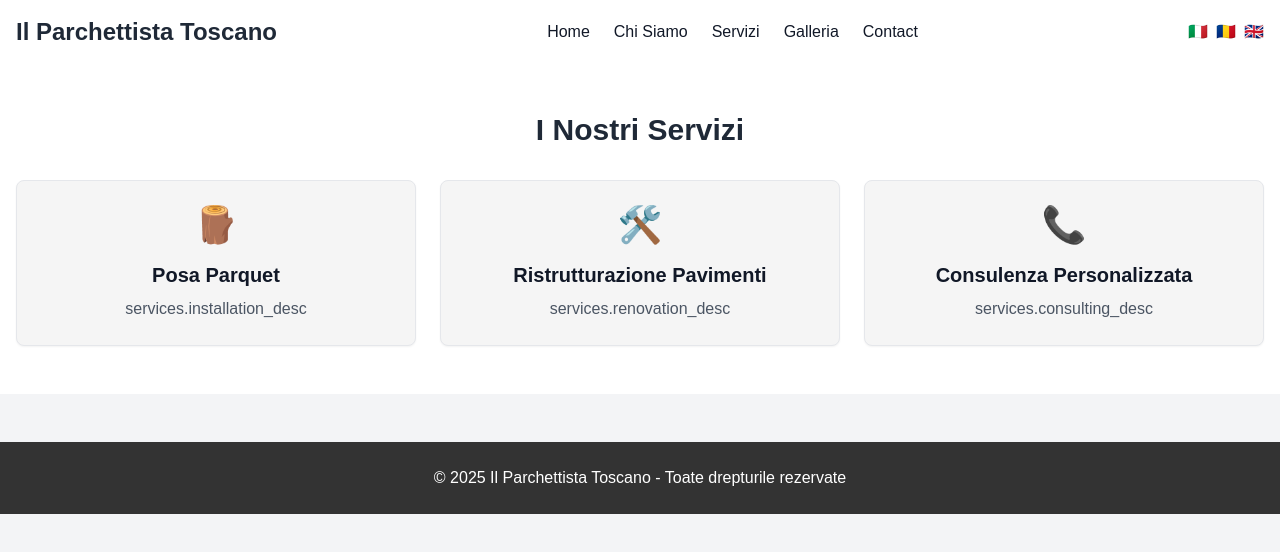
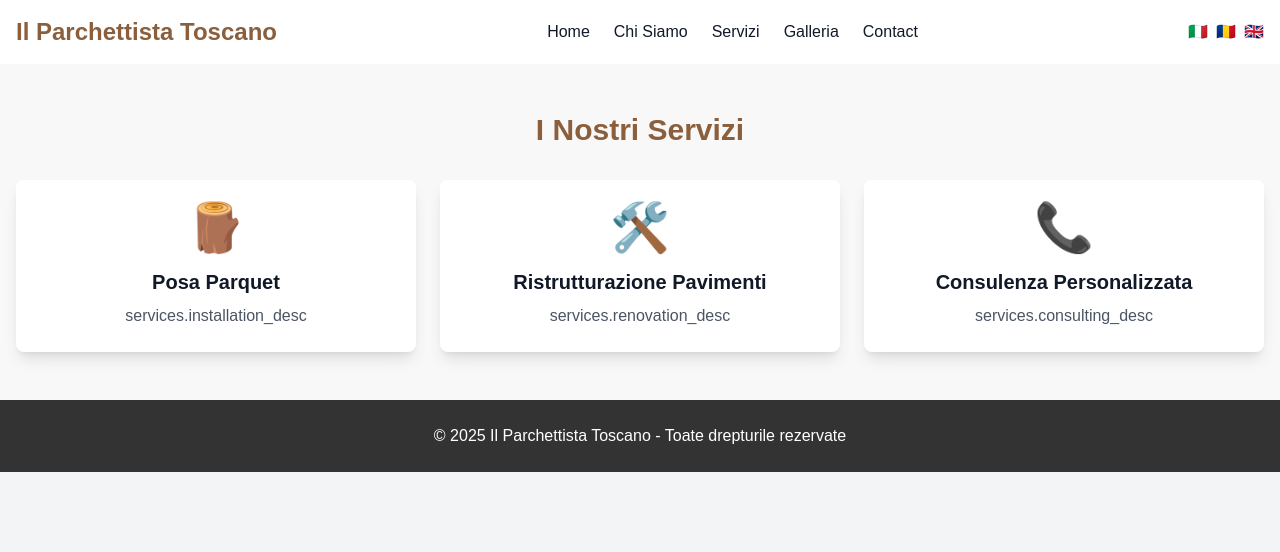
Before and after one commit to CristiSanduX/ilparchettistatoscano, a React (Vite) app in the folder ilparchettistatoscano/: page /services in a window 1280 px wide. Shown: the top 552 px of the page. Built offline with nearby package versions, Linux system fonts and the light colour scheme.

Commit message:
Improved styling

```diff
--- a/ilparchettistatoscano/src/components/Footer.jsx
+++ b/ilparchettistatoscano/src/components/Footer.jsx
@@ -1,9 +1,7 @@
 function Footer() {
   return (
-      <footer className="bg-[#333] text-white py-6 mt-12">
-        <div className="container mx-auto text-center">
+    <footer className="bg-[#333] text-white text-center py-6">
       <p>&copy; 2025 Il Parchettista Toscano - Toate drepturile rezervate</p>
-        </div>
     </footer>
   )
 }
--- a/ilparchettistatoscano/src/components/Header.jsx
+++ b/ilparchettistatoscano/src/components/Header.jsx
@@ -9,7 +9,7 @@ function Header() {
   return (
     <header className="bg-white shadow-md">
       <div className="container mx-auto px-4 py-4 flex justify-between items-center">
-        <div className="text-2xl font-bold text-gray-800">Il Parchettista Toscano</div>
+        <div className="text-2xl font-bold text-[#8B5E3C]">Il Parchettista Toscano</div>
         <nav className="space-x-6 hidden md:block">
           <Link to="/" className="hover:text-[#8B5E3C] font-medium">Home</Link>
           <Link to="/about" className="hover:text-[#8B5E3C] font-medium">Chi Siamo</Link>
--- a/ilparchettistatoscano/src/pages/Contact.jsx
+++ b/ilparchettistatoscano/src/pages/Contact.jsx
@@ -4,17 +4,17 @@ function Contact() {
   const { t } = useTranslation()
 
   return (
-    <div className="bg-white py-12">
+    <section className="py-12 bg-white">
       <div className="container mx-auto px-4">
-        <h2 className="text-3xl font-bold text-gray-800 mb-8 text-center">{t('contact.title')}</h2>
+        <h2 className="text-3xl font-bold text-center text-[#8B5E3C] mb-6">{t('contact.title')}</h2>
         <p className="text-center text-gray-600 mb-8">{t('contact.description')}</p>
-        <div className="text-center space-y-4">
+        <div className="text-center space-y-3">
           <p>📞 +39 123 456 7890</p>
           <p>📱 WhatsApp: +39 123 456 7890</p>
           <p>📧 contact@ilparchettistatoscano.com</p>
         </div>
       </div>
-    </div>
+    </section>
   )
 }
 
--- a/ilparchettistatoscano/src/pages/Gallery.jsx
+++ b/ilparchettistatoscano/src/pages/Gallery.jsx
@@ -1,23 +1,23 @@
 function Gallery() {
     const images = [
-      '/images/sample1.jpg',
-      '/images/sample2.jpg',
-      '/images/sample3.jpg'
+      '/images/gallery1.jpg',
+      '/images/gallery2.jpg',
+      '/images/gallery3.jpg'
     ]
 
     return (
-      <div className="bg-white py-12">
+      <section className="py-12">
         <div className="container mx-auto px-4">
-          <h2 className="text-3xl font-bold text-gray-800 mb-8 text-center">Galleria</h2>
+          <h2 className="text-3xl font-bold text-center text-[#8B5E3C] mb-8">Galleria</h2>
           <div className="grid grid-cols-1 md:grid-cols-3 gap-4">
             {images.map((src, index) => (
               <div key={index} className="overflow-hidden rounded-lg shadow">
-                <img src={src} alt={`Gallery Image ${index + 1}`} className="w-full h-60 object-cover"/>
+                <img src={src} alt={`Gallery Image ${index + 1}`} className="w-full h-64 object-cover hover:scale-105 transition-transform" />
               </div>
             ))}
           </div>
         </div>
-      </div>
+      </section>
     )
   }
 
--- a/ilparchettistatoscano/src/pages/Home.jsx
+++ b/ilparchettistatoscano/src/pages/Home.jsx
@@ -4,15 +4,15 @@ function Home() {
   const { t } = useTranslation()
 
   return (
-    <div className="min-h-screen bg-[#F5F5F5] flex items-center justify-center">
-      <div className="text-center px-6">
-        <h1 className="text-4xl font-bold text-gray-800 mb-4">{t('home.welcome')}</h1>
-        <p className="text-gray-600 mb-6">{t('home.description')}</p>
-        <a href="/contact" className="inline-block bg-[#8B5E3C] text-white px-6 py-3 rounded hover:bg-[#714c2e] transition">
+    <section className="h-[90vh] flex flex-col justify-center items-center text-center bg-cover bg-center" style={{ backgroundImage: "url('/images/parquet-hero.jpg')" }}>
+      <div className="bg-black bg-opacity-50 p-6 rounded-lg">
+        <h1 className="text-4xl md:text-5xl font-bold text-white">{t('home.welcome')}</h1>
+        <p className="text-white mt-4">{t('home.description')}</p>
+        <a href="/contact" className="mt-6 inline-block bg-[#8B5E3C] text-white px-6 py-3 rounded hover:bg-[#714c2e] transition">
           {t('home.cta')}
         </a>
       </div>
-    </div>
+    </section>
   )
 }
 
--- a/ilparchettistatoscano/src/pages/Services.jsx
+++ b/ilparchettistatoscano/src/pages/Services.jsx
@@ -10,20 +10,20 @@ function Services() {
   ]
 
   return (
-    <div className="bg-white py-12">
+    <section className="py-12 bg-[#f8f8f8]">
       <div className="container mx-auto px-4">
-        <h2 className="text-3xl font-bold text-gray-800 mb-8 text-center">{t('services.title')}</h2>
+        <h2 className="text-3xl font-bold text-center text-[#8B5E3C] mb-8">{t('services.title')}</h2>
         <div className="grid grid-cols-1 md:grid-cols-3 gap-6">
           {services.map(({ key, icon }) => (
-            <div key={key} className="p-6 border rounded-lg shadow-sm bg-[#F5F5F5] text-center">
-              <div className="text-4xl mb-4">{icon}</div>
-              <h3 className="text-xl font-semibold mb-2">{t(`services.${key}`)}</h3>
-              <p className="text-gray-600">{t(`services.${key}_desc`)}</p>
+            <div key={key} className="p-6 bg-white shadow-lg rounded-lg text-center">
+              <div className="text-5xl mb-4">{icon}</div>
+              <h3 className="text-xl font-semibold">{t(`services.${key}`)}</h3>
+              <p className="text-gray-600 mt-2">{t(`services.${key}_desc`)}</p>
             </div>
           ))}
         </div>
       </div>
-    </div>
+    </section>
   )
 }
 
```
Lines whose indentation alone changed are shown as unchanged.
